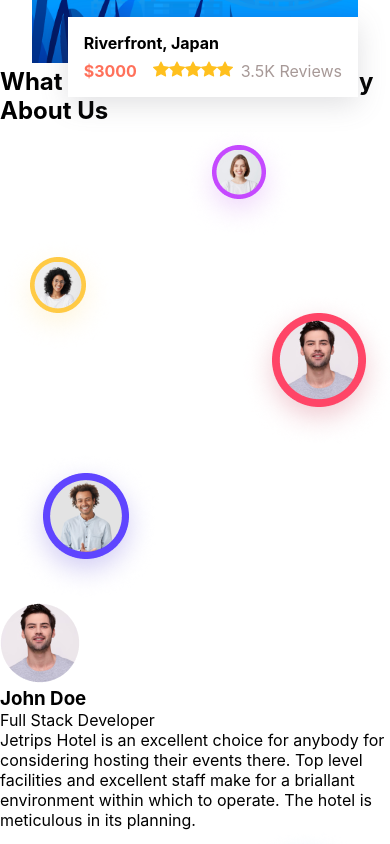
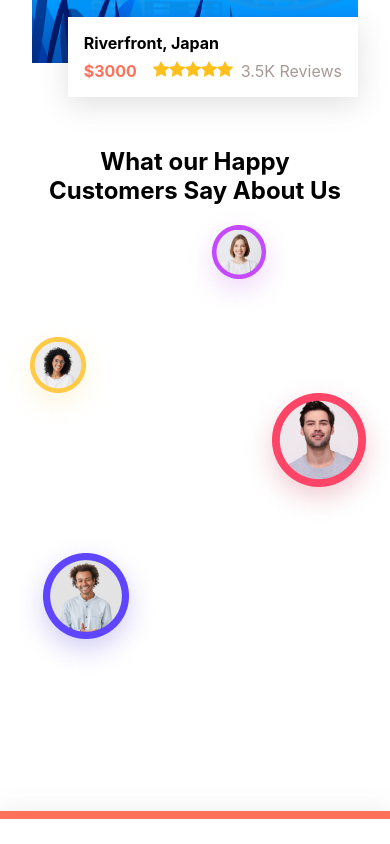
Before and after one commit to mrinnnmoy/ravel-react, a React (Vite) app: page / in a window 390 px wide. Shown: the part 6040-6884 px from the top of the page. Built offline with nearby package versions, Linux system fonts and the light colour scheme.

Commit message:
style testimonial-responsive

```diff
--- a/src/components/Testimonial/Testimonial.scss
+++ b/src/components/Testimonial/Testimonial.scss
@@ -0,0 +1,66 @@
+.testimonial-section {
+  .title {
+    display: flex;
+    justify-content: center;
+    h1 {
+      text-align: center;
+      font-size: 2rem;
+      width: 30%;
+    }
+  }
+  .testimonials {
+    display: flex;
+    gap: 4rem;
+    .testimonial {
+      margin-top: 4rem;
+      box-shadow: rgba(100, 100, 111, 0.2) 0px 7px 29px 0px;
+      padding: 4rem 3rem;
+      height: max-content;
+      display: flex;
+      flex-direction: column;
+      gap: 2rem;
+      border-top: 0.5rem solid var(--primary-color);
+      .title {
+        display: flex;
+        gap: 1rem;
+        justify-content: center;
+        align-items: center;
+        .image {
+          img {
+            height: 3rem;
+          }
+        }
+        .info {
+          span {
+            color: var(--primary-color);
+          }
+        }
+      }
+      .desrciption {
+        font-size: 1.1rem;
+        line-height: 1.5rem;
+      }
+    }
+  }
+  @media screen and (min-width: 280px) and (max-width: 1080px) {
+    margin-top: 5rem;
+    .title {
+      display: flex;
+      justify-content: center;
+      h1 {
+        text-align: center;
+        font-size: 1.5rem;
+        width: 80%;
+      }
+    }
+    .testimonials {
+      flex-direction: column;
+      overflow: hidden;
+      .testimonial-image-one,
+      .testimonial-image-two {
+        max-inline-size: 100%;
+        block-size: auto;
+      }
+    }
+  }
+}
```
